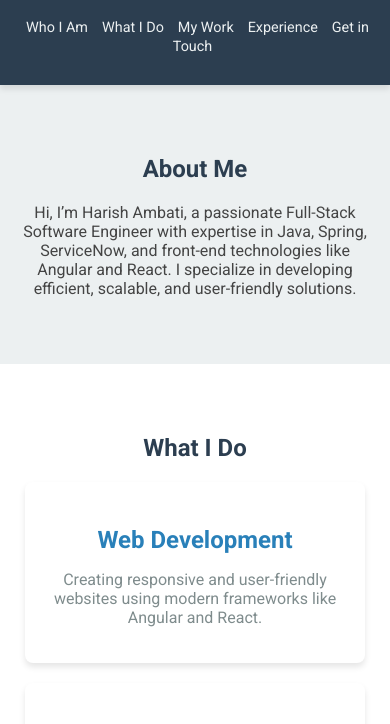
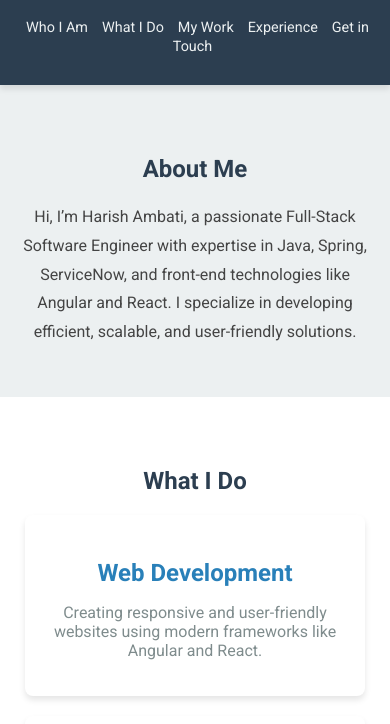
Before and after one commit to AmbatiHarish/AmbatiHarish.github.io, a plain HTML site: page index.html in a window 390 px wide. Shown: the part 115-839 px from the top of the page. Drawn offline with Linux system fonts and the light colour scheme.

Commit message:
css changes for about me

```diff
--- a/styles.css
+++ b/styles.css
@@ -201,6 +201,13 @@ footer a:hover {
     text-decoration: underline;
 }
 
+#about p {
+    max-width: 800px;
+    margin: 0 auto;
+    font-size: 1.2em;
+    line-height: 1.8;
+}
+
 /* Responsive Design */
 @media (max-width: 768px) {
     header h1 {
@@ -219,6 +226,10 @@ footer a:hover {
     .service-card {
         flex: 1 1 calc(50% - 20px);
         /* Two cards per row */
+    }
+
+    #about p {
+        font-size: 1.1em;
     }
 }
 
@@ -249,4 +260,8 @@ footer a:hover {
         flex: 1 1 100%;
         /* Single card per row */
     }
+
+    #about p {
+        font-size: 1em;
+    }
 }
```
